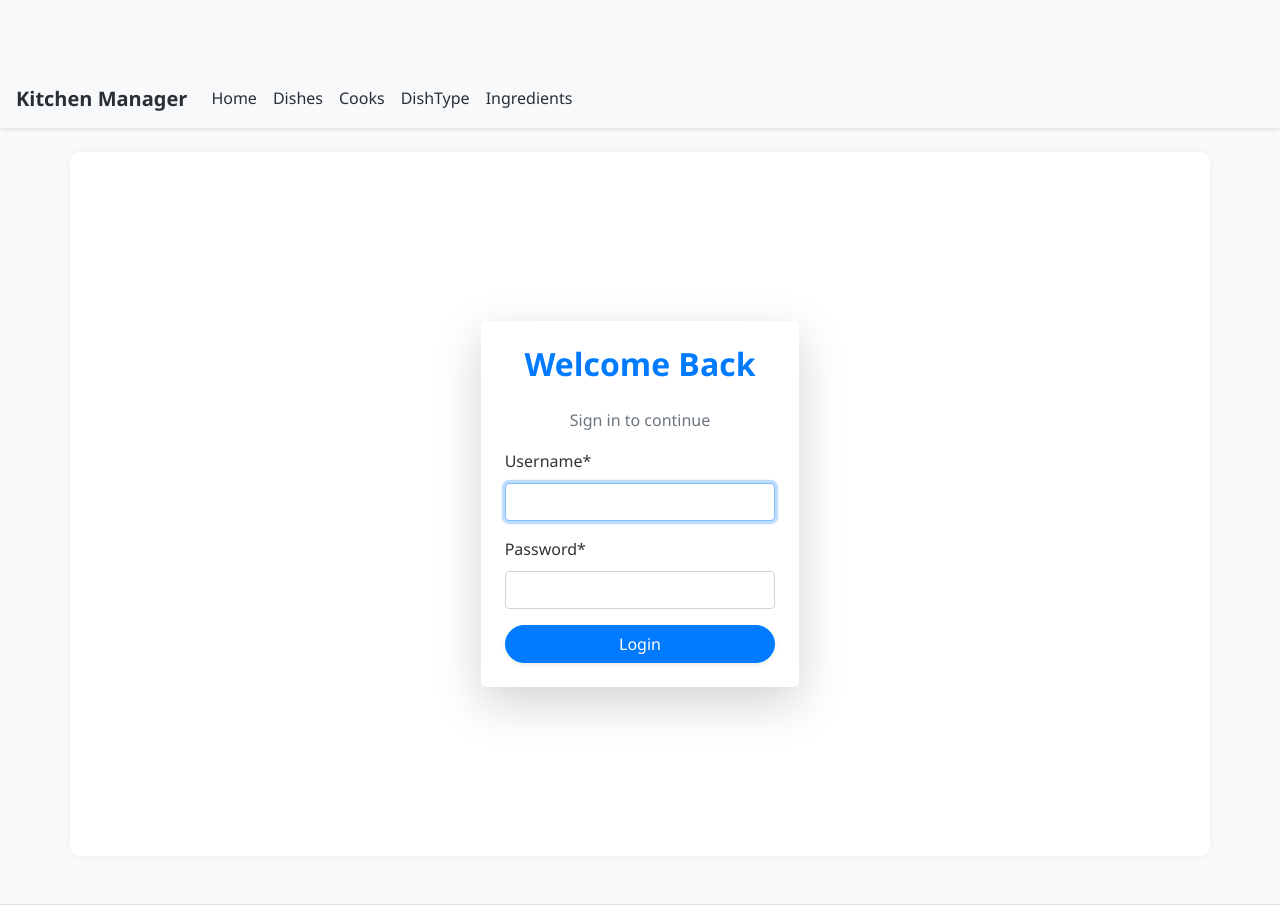
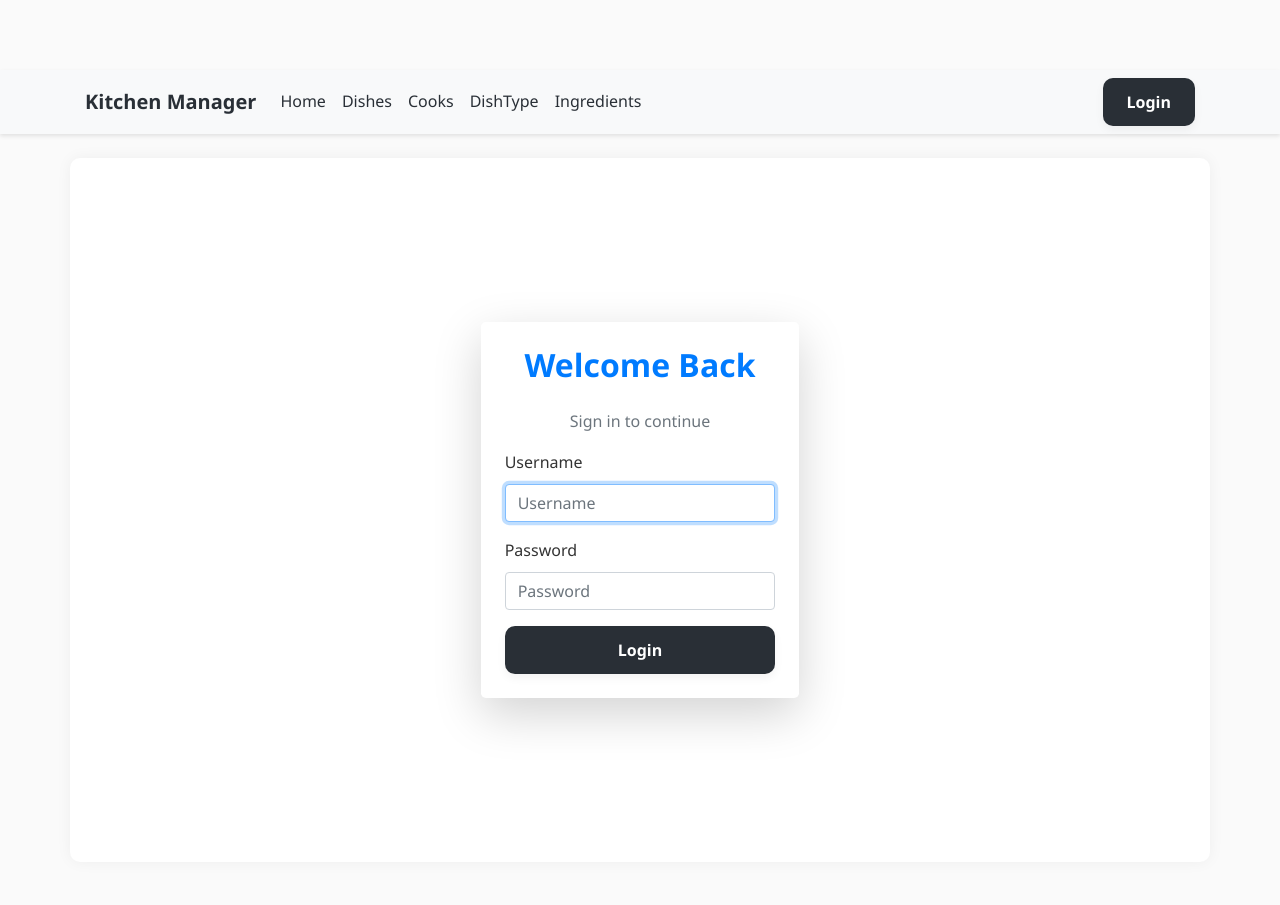
Before and after one commit to weuis/mono_restaurant, a Django app: page /login/ in a window 1280 px wide. Shown: the top 905 px of the page. Run offline with Django 5.2, Linux system fonts and the light colour scheme; some libraries are stand-ins or nearby versions.

Commit message:
Create possability to Login and Logout for users

```diff
--- a/mono_app/views.py
+++ b/mono_app/views.py
@@ -1,8 +1,6 @@
 from django.http import HttpRequest, HttpResponse
 from django.shortcuts import render
-from django.contrib.auth.mixins import LoginRequiredMixin
 from django.contrib.auth.views import LoginView, LogoutView
-from django.core.exceptions import PermissionDenied
 from django.urls import reverse_lazy
 from django.contrib import messages
 
@@ -37,8 +35,7 @@ class CustomLoginView(LoginView):
 
 class CustomLogoutView(LogoutView):
     template_name = 'registration/logout.html'
-    success_url = reverse_lazy('mono_app:index')
 
     def dispatch(self, request, *args, **kwargs):
-        messages.success(request, "You have been logged out successfully. Come back soon!.")
+        messages.success(request, "You have been logged out successfully. Come back soon!")
         return super().dispatch(request, *args, **kwargs)
--- a/static/css/styles.css
+++ b/static/css/styles.css
@@ -110,3 +110,19 @@ h1, h2, h3, h4 {
 .mb-5 {
     margin-bottom: 3rem !important;
 }
+
+.btn-main {
+    background-color: var(--primary-color);
+    color: #fff;
+    font-weight: 600;
+    padding: 0.75rem 1.5rem;
+    border: none;
+    border-radius: var(--radius);
+    transition: background-color 0.3s ease;
+    box-shadow: 0 4px 10px rgba(0, 0, 0, 0.05);
+}
+
+.btn-main:hover {
+    background-color: var(--accent-color);
+    color: #000;
+}
--- a/templates/base.html
+++ b/templates/base.html
@@ -12,25 +12,8 @@
   {% block extra_head %}{% endblock %}
 </head>
 <body>
-<header>
-  <nav class="navbar navbar-expand-lg navbar-light bg-light">
-    <a class="navbar-brand" href="{% url 'mono_app:index' %}">Kitchen Manager</a>
-    <button class="navbar-toggler" type="button" data-toggle="collapse" data-target="#navbarNav"
-            aria-controls="navbarNav" aria-expanded="false" aria-label="Toggle navigation">
-      <span class="navbar-toggler-icon"></span>
-    </button>
 
-    <div class="collapse navbar-collapse" id="navbarNav">
-      <ul class="navbar-nav mr-auto">
-          <li class="nav-item"><a class="nav-link" href="#">Home</a></li>
-          <li class="nav-item"><a class="nav-link" href="#">Dishes</a></li>
-          <li class="nav-item"><a class="nav-link" href="#">Cooks</a></li>
-          <li class="nav-item"><a class="nav-link" href="#">DishType</a></li>
-          <li class="nav-item"><a class="nav-link" href="#">Ingredients</a></li>
-      </ul>
-    </div>
-  </nav>
-</header>
+  {% include 'includes/navbar.html' %}
 
   <main class="container mt-4">
     {% block content %}{% endblock %}
--- /dev/null
+++ b/templates/includes/navbar.html
@@ -0,0 +1,28 @@
+<nav class="navbar navbar-expand-lg navbar-light bg-light">
+  <div class="container">
+    <a class="navbar-brand" href="{% url 'mono_app:index' %}">Kitchen Manager</a>
+    <button class="navbar-toggler" type="button" data-toggle="collapse" data-target="#navbarNav"
+            aria-controls="navbarNav" aria-expanded="false" aria-label="Toggle navigation">
+      <span class="navbar-toggler-icon"></span>
+    </button>
+    <div class="collapse navbar-collapse" id="navbarNav">
+      <ul class="navbar-nav mr-auto">
+        <li class="nav-item"><a class="nav-link" href="#">Home</a></li>
+        <li class="nav-item"><a class="nav-link" href="#">Dishes</a></li>
+        <li class="nav-item"><a class="nav-link" href="#">Cooks</a></li>
+        <li class="nav-item"><a class="nav-link" href="#">DishType</a></li>
+        <li class="nav-item"><a class="nav-link" href="#">Ingredients</a></li>
+      </ul>
+    </div>
+    <div class="d-none d-lg-flex ms-auto">
+      {% if user.is_authenticated %}
+        <form action="{% url 'logout' %}" method="post">
+          {% csrf_token %}
+          <button type="submit" class="btn btn-main">Logout</button>
+        </form>
+      {% else %}
+        <a href="{% url 'login' %}" class="btn btn-main">Login</a>
+      {% endif %}
+    </div>
+  </div>
+</nav>
--- a/templates/registration/login.html
+++ b/templates/registration/login.html
@@ -1,7 +1,8 @@
 {% extends 'base.html' %}
+{% load bootstrap4 %}
 {% load crispy_forms_filters %}
 
-{% block title %}Login - - Mono Restaurant Kitchen Manager{% endblock %}
+{% block title %}Login - Mono Restaurant Kitchen Manager{% endblock %}
 
 {% block content %}
   <div class="container py-5 d-flex justify-content-center align-items-center" style="min-height: 80vh;">
@@ -9,14 +10,20 @@
       <div class="card shadow-lg border-0 rounded-lg">
         <div class="card-body p-4">
           <h2 class="text-center mb-4 text-primary font-weight-bold">Welcome Back</h2>
+          {% if messages %}
+                {% for message in messages %}
+                    <div class="alert alert-success">{{ message }}</div>
+                {% endfor %}
+            {% endif %}
           <p class="text-center text-muted">Sign in to continue</p>
           <form method="post" class="mt-3" novalidate>
-            {% csrf_token %}
-            {{ form|crispy }}
-            <button type="submit" class="btn btn-primary btn-block rounded-pill shadow-sm">Login</button>
+              {% csrf_token %}
+              {% bootstrap_form form %}
+            <button type="submit" class="btn btn-main btn-block">Login</button>
           </form>
         </div>
       </div>
     </div>
   </div>
+
 {% endblock %}
--- a/templates/registration/logout.html
+++ b/templates/registration/logout.html
@@ -9,7 +9,7 @@
         <div class="card-body p-4 text-center">
           <h2 class="text-primary font-weight-bold">You have been logged out</h2>
           <p class="text-muted">Come back soon!</p>
-          <a href="{% url 'mono_app:login' %}" class="btn btn-primary btn-block rounded-pill shadow-sm">Log in again</a>
+          <a href="{% url 'login' %}" class="btn btn-primary btn-block mt-3">Log in again</a>
         </div>
       </div>
     </div>
```
Also changed, not shown: mono_restaurant/settings.py (+6 -2 lines). Lines whose indentation alone changed are shown as unchanged.
